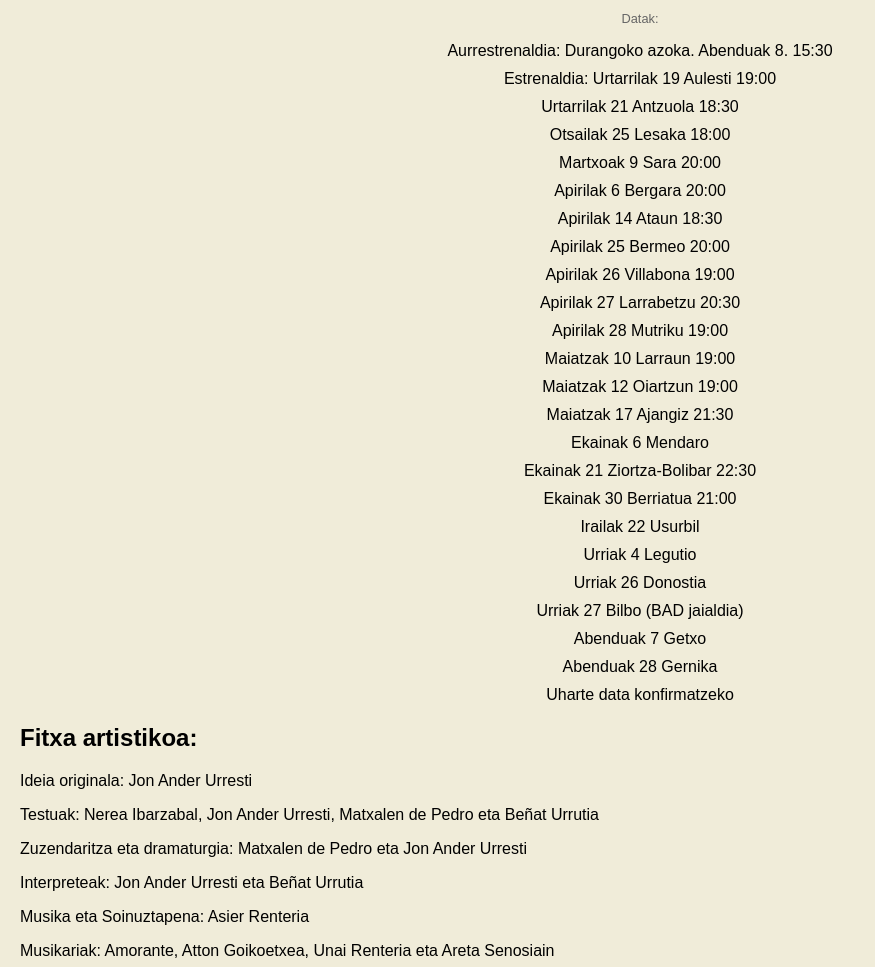
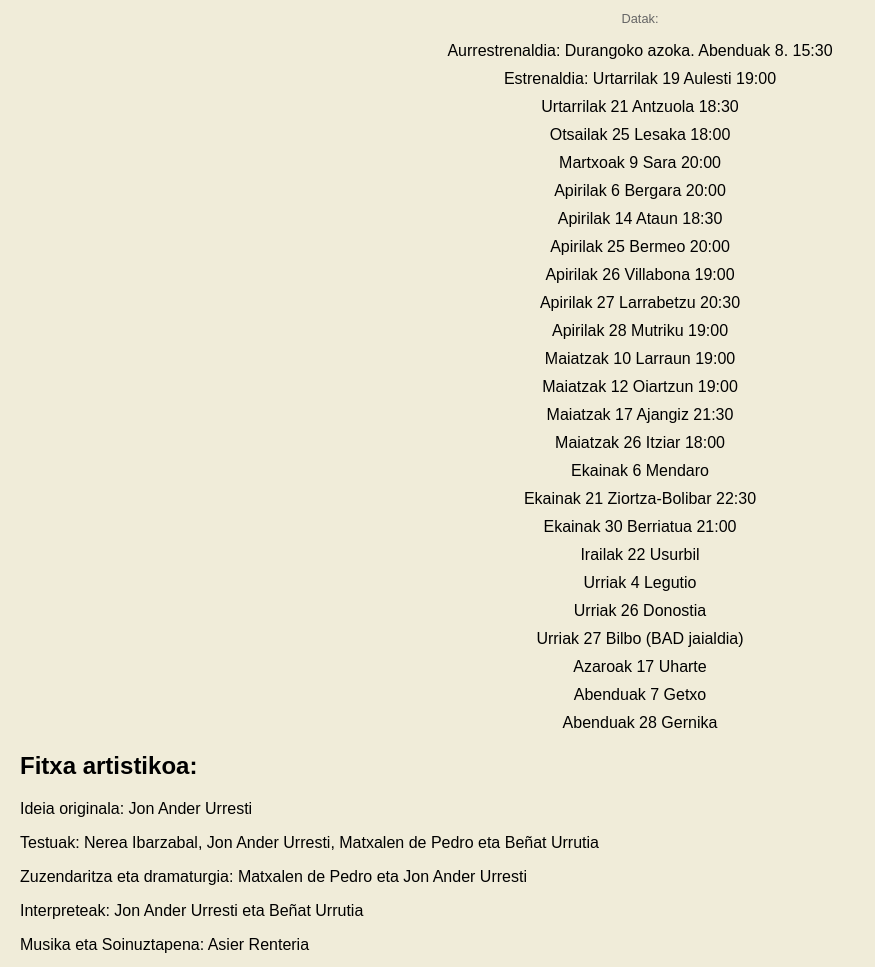
Before and after one commit to EUKALYPTUSJonAnder/web-orria, a plain HTML site: page index.html in a window 1280 px wide. Shown: the part 108-1075 px from the top of the page, without its empty margins (0-875 px from the left). Drawn offline with Linux system fonts and the light colour scheme.

Commit message:
Update index.html

```diff
--- a/index.html
+++ b/index.html
@@ -71,6 +71,7 @@
             <li class="event-list-item">Maiatzak 10 Larraun 19:00</li>
             <li class="event-list-item">Maiatzak 12 Oiartzun 19:00</li>
             <li class="event-list-item">Maiatzak 17 Ajangiz 21:30</li>
+            <li class="event-list-item">Maiatzak 26 Itziar 18:00 </li>
             <li class="event-list-item">Ekainak 6 Mendaro </li>
             <li class="event-list-item">Ekainak 21 Ziortza-Bolibar 22:30</li>
             <li class="event-list-item">Ekainak 30 Berriatua 21:00</li>
@@ -78,10 +79,10 @@
             <li class="event-list-item">Urriak 4 Legutio</li>
              <li class="event-list-item">Urriak 26 Donostia</li>
             <li class="event-list-item">Urriak 27 Bilbo (BAD jaialdia)</li>
+            <li class="event-list-item">Azaroak 17 Uharte</li>
             <li class="event-list-item">Abenduak 7 Getxo </li>
             <li class="event-list-item">Abenduak 28 Gernika </li>
-            <li class="event-list-item">Uharte data konfirmatzeko
-            </li>
+
 
         </ul>
     </header>
```
